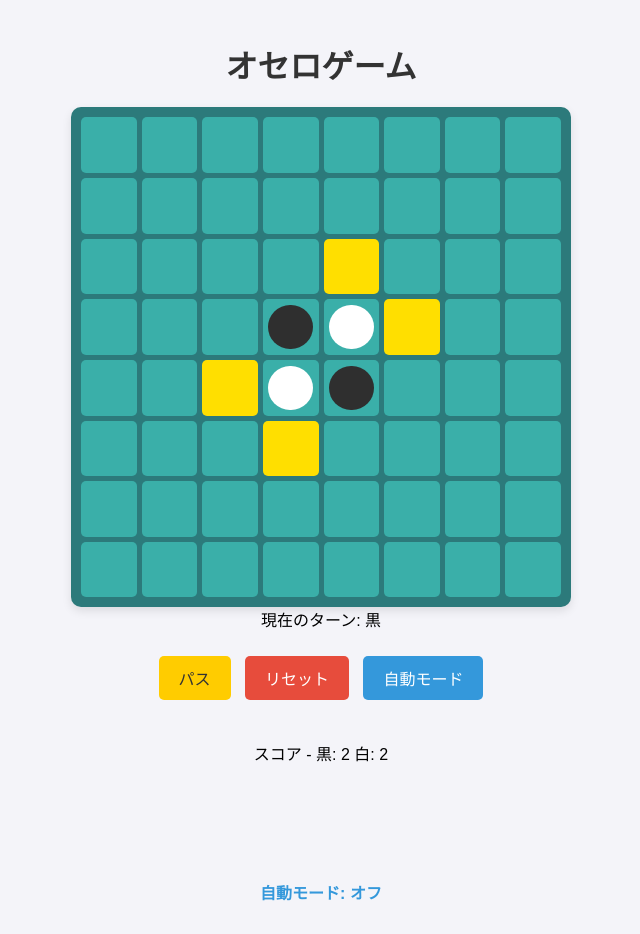
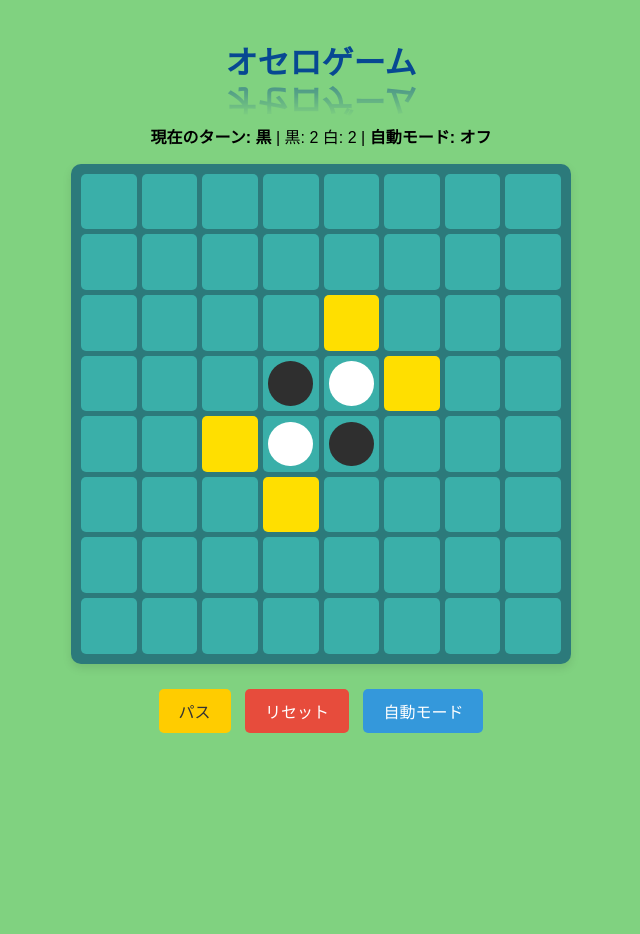
Before and after one commit to ShomaShirai/Web_portfolio, a plain HTML site: page index.html in a window 1280 px wide. Shown: the whole page, without its empty margins (319-959 px from the left). After the commit the page ends 866 px from the top, so only its background shows below. Drawn offline with Linux system fonts and the light colour scheme.

Commit message:
UIの色合いや配置の変更

```diff
--- a/assets/css/app.css
+++ b/assets/css/app.css
@@ -2,14 +2,16 @@ body {
     font-family: 'Arial', sans-serif;
     text-align: center;
     margin: 20px;
-    background-color: #f4f4f9;
+    background-color: rgb(128, 210, 128);
 }
 
 /* タイトルのスタイル */
 h1 {
-    color: #333;
-    margin-bottom: 20px;
-}
+    position: relative;
+    color: #074892;
+    line-height: 1.4;
+    -webkit-box-reflect: below -10px -webkit-linear-gradient(top,rgba(0,0,0,0),rgba(0,0,0,0) 10%,rgba(0, 0, 0, 0.6));
+  }
 
 /* ゲームボード全体のスタイル */
 #game-board {
@@ -141,7 +143,18 @@ h1 {
     font-size: 1rem;
     font-weight: bold;
     margin: 10px 0;
-    color: #3498db;
+}
+
+#turn-indicator {
+    font-size: 1rem;
+    font-weight: bold;
+    margin: 10px 0;
+}
+
+#game-score {
+    font-size: 1rem;
+    font-weight: bold;
+    margin: 10px 0;
 }
 
 /* メディアクエリで小さい画面用に調整 */
--- a/index.html
+++ b/index.html
@@ -9,20 +9,22 @@
 <body>
     <div id="game-container">
         <h1>オセロゲーム</h1>
+        <div id="game-info">
+            <p id="game-details">
+                <span id="turn-indicator">黒</span> |
+                黒: <span id="black-score">0</span> 白: <span id="white-score">0</span> |
+                <span id="auto-mode-status">オフ</span>
+            </p>
+        </div>
         <div id="game-board"></div>
-        <div id="turn-indicator">現在のターン: 黒</div>
         <div class="controls">
             <!-- 各操作ボタン -->
             <button class="button pass-button" id="pass-button">パス</button>
             <button class="button reset-button" id="reset-button">リセット</button>
             <button class="button auto-button" id="auto-button">自動モード</button>
         </div>
-        <div>
-            <p>スコア - 黒: <span id="black-score">0</span> 白: <span id="white-score">0</span></p>
-        </div>
         <h2 id="result"></h2>
         <p id="pass-message"></p>
-        <p id="auto-mode-status">自動モード: オフ</p>
     </div>
     <script src="assets/js/app.js"></script>
 </body>
```
